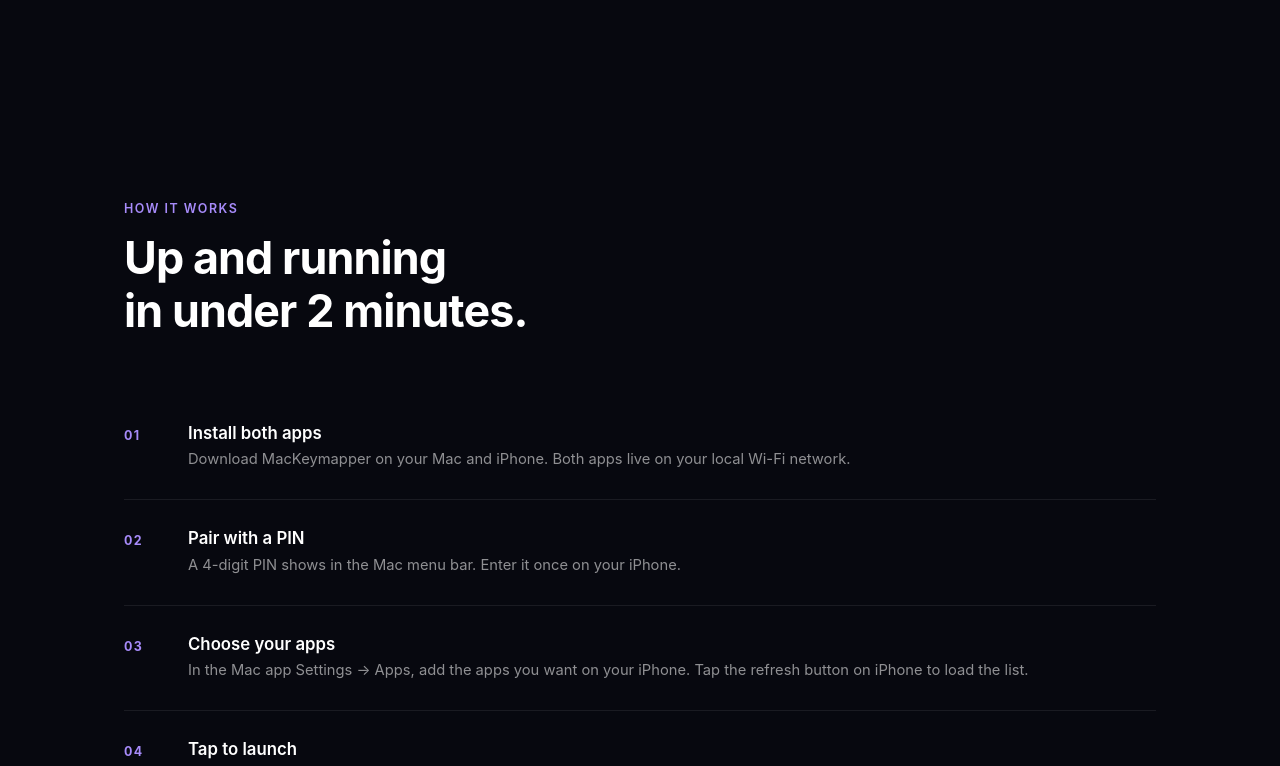
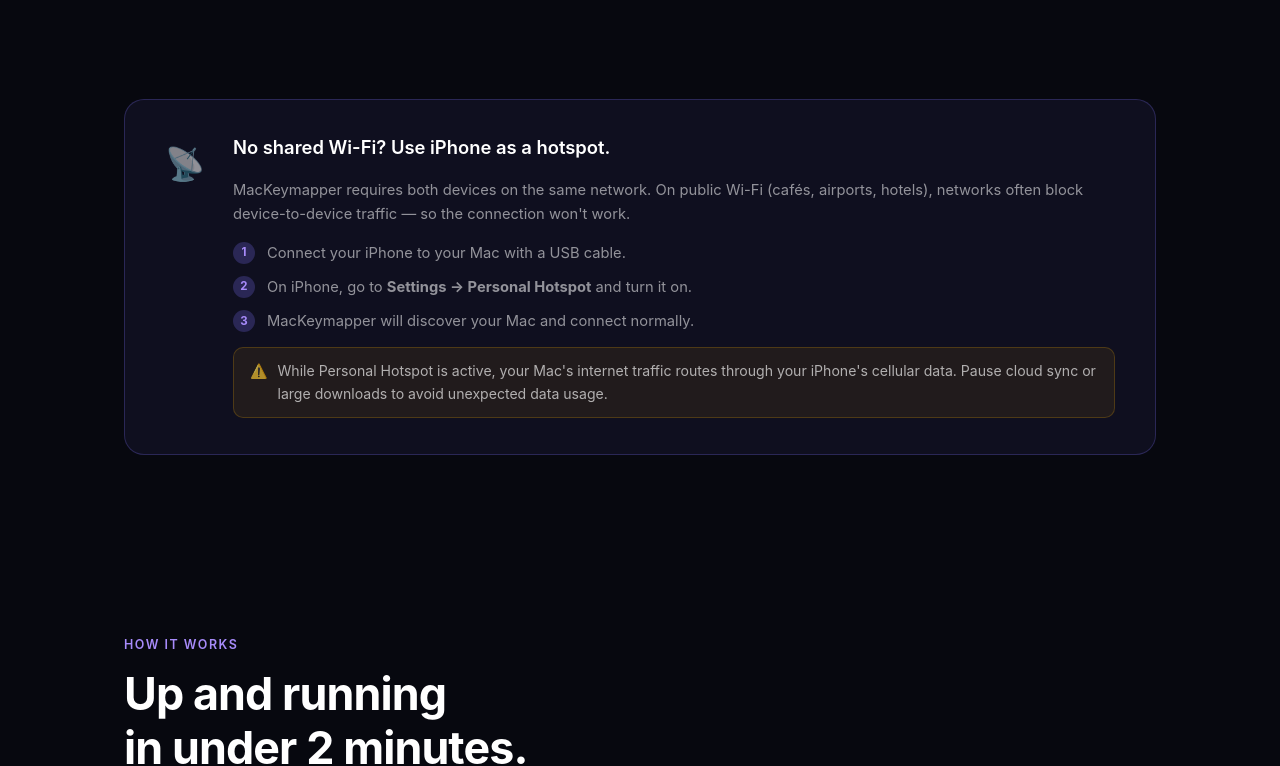
Before and after one commit to psallo/mackeymapper-web, a React (Vite) app: page / in a window 1280 px wide. Shown: the part 1335-2101 px from the top of the page. Built offline with nearby package versions, Linux system fonts and the light colour scheme.

Commit message:
Add public Wi-Fi hotspot workaround section with data usage warning

```diff
--- a/src/App.css
+++ b/src/App.css
@@ -153,6 +153,59 @@
   50% { transform: translateY(-24px) scale(1.04); }
 }
 
+/* ── Hotspot Tip ── */
+.hotspot-section {
+  max-width: var(--max);
+  margin: 0 auto;
+  padding: 0 24px 80px;
+}
+.hotspot-card {
+  display: flex;
+  gap: 28px;
+  background: rgba(124,111,247,0.07);
+  border: 1px solid rgba(124,111,247,0.25);
+  border-radius: 20px;
+  padding: 36px 40px;
+}
+.hotspot-icon { font-size: 2rem; flex-shrink: 0; padding-top: 2px; }
+.hotspot-body { display: flex; flex-direction: column; gap: 14px; }
+.hotspot-body h3 { font-size: 1.15rem; color: var(--text-h); }
+.hotspot-body > p { font-size: 0.92rem; line-height: 1.65; }
+.hotspot-steps { display: flex; flex-direction: column; gap: 10px; }
+.hotspot-step {
+  display: flex;
+  gap: 12px;
+  align-items: flex-start;
+  font-size: 0.92rem;
+}
+.hs-num {
+  min-width: 22px;
+  height: 22px;
+  background: rgba(124,111,247,0.25);
+  color: var(--accent2);
+  border-radius: 50%;
+  display: flex;
+  align-items: center;
+  justify-content: center;
+  font-size: 0.72rem;
+  font-weight: 700;
+  flex-shrink: 0;
+  margin-top: 1px;
+}
+.hotspot-warning {
+  display: flex;
+  gap: 10px;
+  align-items: flex-start;
+  background: rgba(255,180,0,0.08);
+  border: 1px solid rgba(255,180,0,0.2);
+  border-radius: 10px;
+  padding: 12px 16px;
+  font-size: 0.88rem;
+  line-height: 1.6;
+  color: rgba(255,255,255,0.65);
+}
+.hotspot-warning span:first-child { flex-shrink: 0; }
+
 /* ── Section shared ── */
 .features, .steps-section, .download-section {
   max-width: var(--max);
@@ -297,6 +350,8 @@
 }
 
 @media (max-width: 600px) {
+  .hotspot-card { flex-direction: column; padding: 28px 24px; gap: 16px; }
+
   .feature-grid { grid-template-columns: 1fr; }
   .dl-card { padding: 36px 28px; }
   .qr-block { flex-direction: column; align-items: flex-start; }
--- a/src/App.tsx
+++ b/src/App.tsx
@@ -102,6 +102,47 @@ function Features() {
             <p>{f.desc}</p>
           </div>
         ))}
+      </div>
+    </section>
+  )
+}
+
+/* ── Hotspot Tip ── */
+function HotspotTip() {
+  const { ref, inView } = useInView()
+  return (
+    <section className="hotspot-section" ref={ref}>
+      <div className={`hotspot-card fade-up${inView ? ' in' : ''}`}>
+        <div className="hotspot-icon">📡</div>
+        <div className="hotspot-body">
+          <h3>No shared Wi-Fi? Use iPhone as a hotspot.</h3>
+          <p>
+            MacKeymapper requires both devices on the same network. On public Wi-Fi (cafés,
+            airports, hotels), networks often block device-to-device traffic — so the connection
+            won't work.
+          </p>
+          <div className="hotspot-steps">
+            <div className="hotspot-step">
+              <span className="hs-num">1</span>
+              <span>Connect your iPhone to your Mac with a USB cable.</span>
+            </div>
+            <div className="hotspot-step">
+              <span className="hs-num">2</span>
+              <span>On iPhone, go to <strong>Settings → Personal Hotspot</strong> and turn it on.</span>
+            </div>
+            <div className="hotspot-step">
+              <span className="hs-num">3</span>
+              <span>MacKeymapper will discover your Mac and connect normally.</span>
+            </div>
+          </div>
+          <div className="hotspot-warning">
+            <span>⚠️</span>
+            <span>
+              While Personal Hotspot is active, your Mac's internet traffic routes through your
+              iPhone's cellular data. Pause cloud sync or large downloads to avoid unexpected data usage.
+            </span>
+          </div>
+        </div>
       </div>
     </section>
   )
@@ -213,6 +254,7 @@ export default function App() {
       <main>
         <Hero />
         <Features />
+        <HotspotTip />
         <HowItWorks />
         <Download />
       </main>
```
